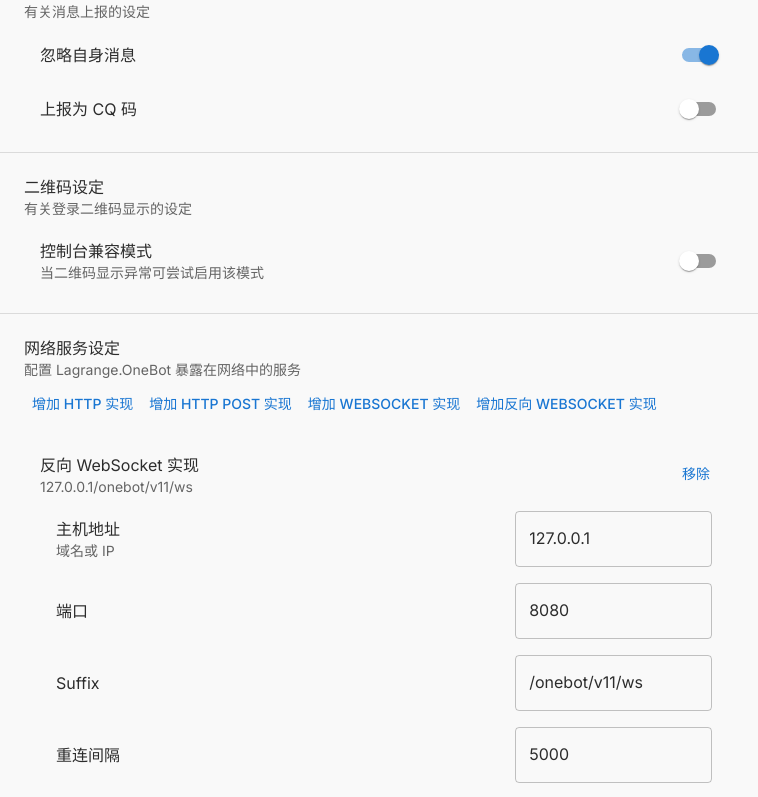
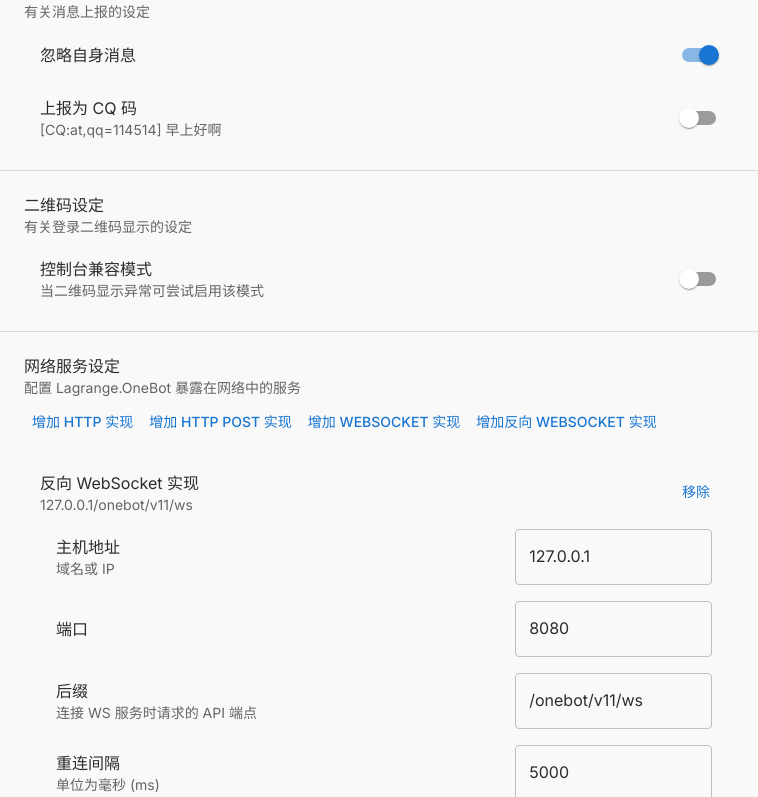
Before and after one commit to TsukishiroStudio/lagrange-config-generator, a React (Vite) app: page / in a window 1280 px wide. Shown: the part 963-1760 px from the top of the page, without its empty margins (0-758 px from the left). Built offline with nearby package versions, Linux system fonts and the light colour scheme.

Commit message:
update: add more interesting(?) summaries

```diff
--- a/src/App.tsx
+++ b/src/App.tsx
@@ -293,7 +293,7 @@ function App() {
               />
             </ListItem>
             <ListItem>
-              <ListItemText primary={'上报为 CQ 码'} />
+              <ListItemText primary={'上报为 CQ 码'} secondary={'[CQ:at,qq=114514] 早上好啊'} />
               <Switch
                 checked={configBase.Message.StringPost}
                 onChange={e => setConfigBase(draft => {
@@ -414,7 +414,7 @@ function App() {
                       />
                     </ListItem>
                     <ListItem>
-                      <ListItemText primary={'Suffix'} />
+                      <ListItemText primary={'后缀'} secondary={'连接 WS 服务时请求的 API 端点'} />
                       <TextField
                         value={config.Suffix}
                         onChange={e => setImpls(draft => {
@@ -426,7 +426,7 @@ function App() {
                       />
                     </ListItem>
                     <ListItem>
-                      <ListItemText primary={'重连间隔'} />
+                      <ListItemText primary={'重连间隔'} secondary={'单位为毫秒 (ms)'} />
                       <TextField
                         value={config.ReconnectInterval}
                         onChange={e => setImpls(draft => {
@@ -438,7 +438,7 @@ function App() {
                       />
                     </ListItem>
                     <ListItem>
-                      <ListItemText primary={'心跳间隔'} />
+                      <ListItemText primary={'心跳间隔'} secondary={'单位为毫秒 (ms)'} />
                       <TextField
                         value={config.HeartBeatInterval}
                         onChange={e => setImpls(draft => {
@@ -489,7 +489,7 @@ function App() {
                       />
                     </ListItem>
                     <ListItem>
-                      <ListItemText primary={'心跳间隔'} />
+                      <ListItemText primary={'心跳间隔'} secondary={'单位为毫秒 (ms)'} />
                       <TextField
                         value={config.HeartBeatInterval}
                         onChange={e => setImpls(draft => {
@@ -552,7 +552,7 @@ function App() {
                       />
                     </ListItem>
                     <ListItem>
-                      <ListItemText primary={'Suffix'} />
+                      <ListItemText primary={'后缀'} secondary={'上报时请求的 API 端点'} />
                       <TextField
                         value={config.Suffix}
                         onChange={e => setImpls(draft => {
@@ -564,7 +564,7 @@ function App() {
                       />
                     </ListItem>
                     <ListItem>
-                      <ListItemText primary={'心跳间隔'} />
+                      <ListItemText primary={'心跳间隔'} secondary={'单位为毫秒 (ms)'} />
                       <TextField
                         value={config.HeartBeatInterval}
                         onChange={e => setImpls(draft => {
```
